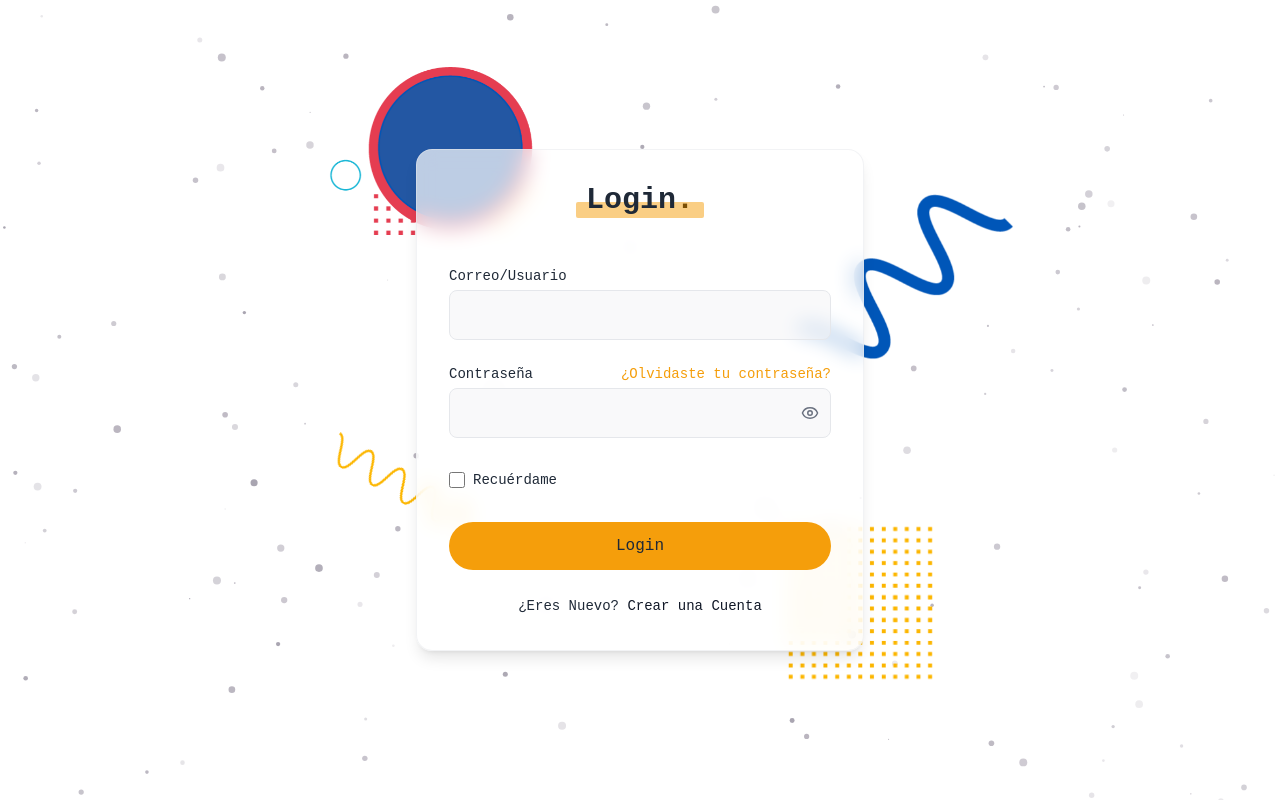
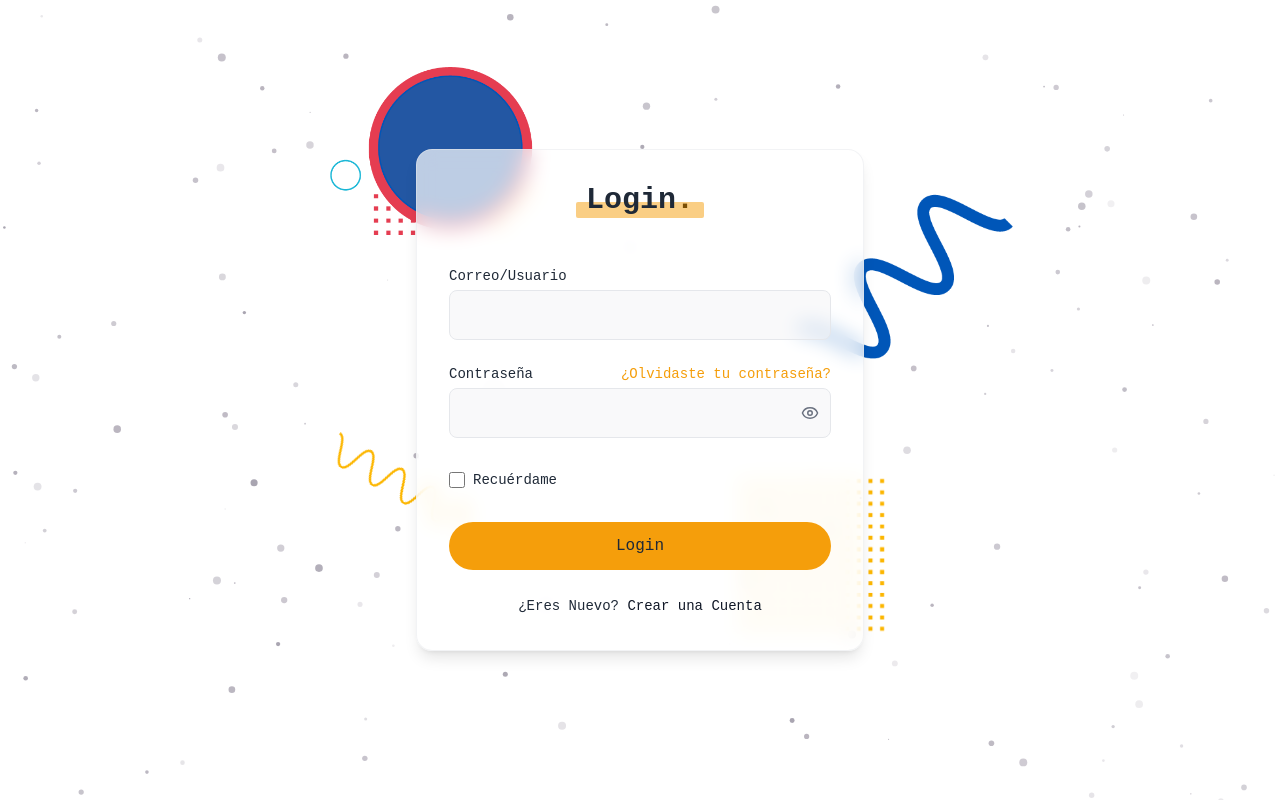
Before and after one commit to mariovital/dragons-treasure, a React (Vite) app in the folder Front/dragons-treasure/: page / in a window 1280 px wide. Built offline with nearby package versions, Linux system fonts and the light colour scheme; a web font is replaced by a local one.

Commit message:
Cursor movement

```diff
--- a/Front/dragons-treasure/src/pages/Login.jsx
+++ b/Front/dragons-treasure/src/pages/Login.jsx
@@ -1,9 +1,8 @@
 
-import { useState } from 'react';
+import { useState, useRef } from 'react';
 import { Eye, EyeOff } from 'lucide-react';
 
 // Import your images
-// Note: You'll need to add your actual image files to the assets/images directory
 import blueCircleImg from '../assets/images/blue_circle.png';
 import blueWaveImg from '../assets/images/blue_line.png';
 import yellowDotsImg from '../assets/images/yellow_dots.png';
@@ -11,6 +10,7 @@ import yellowWaveImg from '../assets/images/yellow_line.png';
 
 // Import ParticlesBackground
 import ParticlesBackground from '../components/ParticlesBackground';
+import useMousePosition from '../hooks/useMousePosition';
 
 const Login = () => {
   const [showPassword, setShowPassword] = useState(false);
@@ -19,6 +19,46 @@ const Login = () => {
     password: '',
     rememberMe: false
   });
+
+  const containerRef = useRef(null);
+  const mousePosition = useMousePosition();
+  const [containerBounds, setContainerBounds] = useState({ x: 0, y: 0, width: 0, height: 0 });
+
+  // Update container bounds when component mounts
+  useState(() => {
+    if (containerRef.current) {
+      const rect = containerRef.current.getBoundingClientRect();
+      setContainerBounds({
+        x: rect.left,
+        y: rect.top,
+        width: rect.width,
+        height: rect.height
+      });
+    }
+
+    const handleResize = () => {
+      if (containerRef.current) {
+        const rect = containerRef.current.getBoundingClientRect();
+        setContainerBounds({
+          x: rect.left,
+          y: rect.top,
+          width: rect.width,
+          height: rect.height
+        });
+      }
+    };
+
+    window.addEventListener('resize', handleResize);
+    return () => window.removeEventListener('resize', handleResize);
+  }, []);
+
+  // Calculate relative mouse position
+  const relativeX = mousePosition.x - containerBounds.x;
+  const relativeY = mousePosition.y - containerBounds.y;
+
+  // Calculate movement factors (between -1 and 1)
+  const moveFactorX = containerBounds.width > 0 ? (relativeX / containerBounds.width) * 2 - 1 : 0;
+  const moveFactorY = containerBounds.height > 0 ? (relativeY / containerBounds.height) * 2 - 1 : 0;
 
   const handleChange = (e) => {
     const { name, value, type, checked } = e.target;
@@ -41,34 +81,45 @@ const Login = () => {
       <ParticlesBackground />
 
       {/* Login card with decorative elements positioned relative to it */}
-      <div className="relative w-full max-w-md">
+      <div ref={containerRef} className="relative w-full max-w-md">
         {/* Blue circle with red outline - positioned at top left of card */}
         <img
           src={blueCircleImg}
           alt=""
-          className="absolute -left-24 -top-24 w-60 h-48 object-contain z-0"
+          className="absolute -left-24 -top-24 w-60 h-48 object-contain z-0 transition-transform duration-300 ease-out"
+          style={{
+            transform: `translate(${moveFactorX * 10}px, ${moveFactorY * 10}px) rotate(${moveFactorX * 5}deg)`
+          }}
         />
 
         {/* Blue wavy line - positioned at right side of card */}
         <img
           src={blueWaveImg}
           alt=""
-          className="absolute -right-40 top-25 w-60 h-64 object-contain z-0"
+          className="absolute -right-40 top-25 w-60 h-64 object-contain z-0 transition-transform duration-300 ease-out"
+          style={{
+            transform: `translate(${-moveFactorX * 15}px, ${moveFactorY * 8}px) rotate(${-moveFactorX * 3}deg)`
+          }}
         />
 
         {/* Yellow dot pattern - adjusted positioning and size */}
         <img
           src={yellowDotsImg}
           alt=""
-          className="absolute -right-11 bottom-0 w-48 h-48 object-contain z-0 translate-x-1/4 translate-y-1/4"
+          className="absolute -right-11 bottom-0 w-48 h-48 object-contain z-0 translate-x-1/4 translate-y-1/4 transition-transform duration-300 ease-out"
+          style={{
+            transform: `translate(${-moveFactorX * 12}px, ${-moveFactorY * 12}px)`
+          }}
         />
 
         {/* Yellow wavy line - increased size and adjusted position to match Figma */}
         <img
           src={yellowWaveImg}
           alt=""
-          className="absolute -left-28 bottom-16 w-48 h-48 object-contain z-0"
-          style={{ transform: 'rotate(30deg)' }}
+          className="absolute -left-28 bottom-16 w-48 h-48 object-contain z-0 transition-transform duration-300 ease-out"
+          style={{
+            transform: `rotate(30deg) translate(${moveFactorX * 15}px, ${-moveFactorY * 10}px)`
+          }}
         />
 
         {/* Login card */}
@@ -80,6 +131,7 @@ const Login = () => {
             <span className="absolute bottom-0 left-1/2 transform -translate-x-1/2 bg-primary-yellow h-4 w-32 -z-0 opacity-50 rounded-sm"></span>
           </h1>
 
+          {/* Rest of the form remains unchanged */}
           <form onSubmit={handleSubmit}>
             <div className="mb-6">
               <label htmlFor="username" className="block text-sm font-medium mb-1">
```
